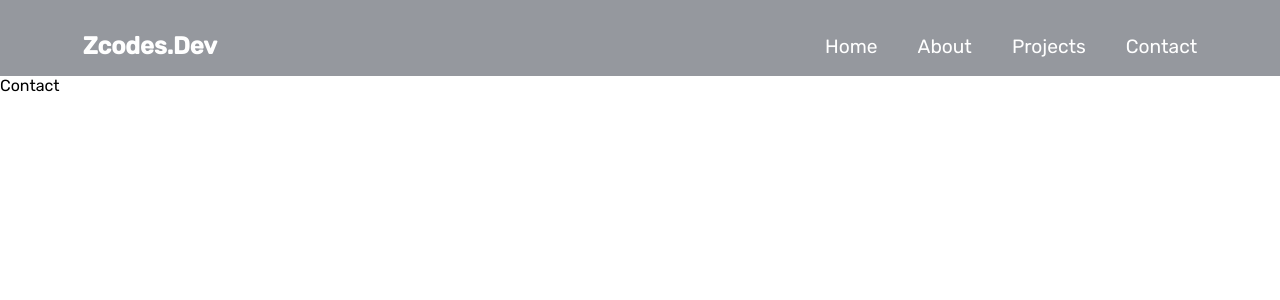
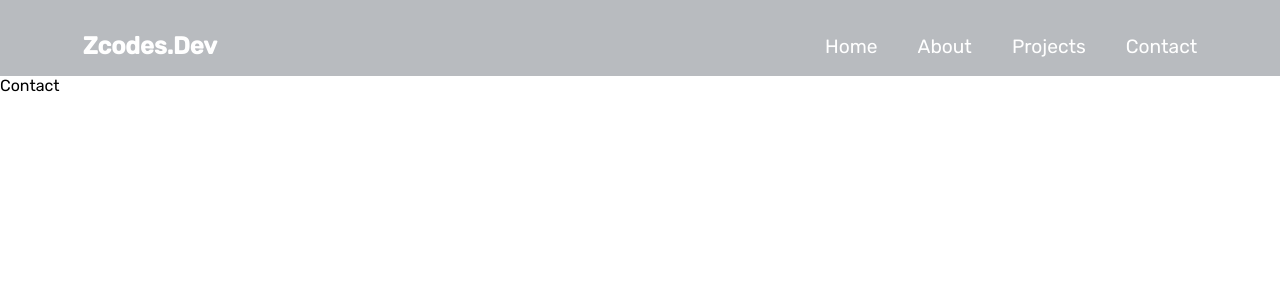
Before and after one commit to FawaleAyomide/Portfolio, a React (Create React App) app: page /contact in a window 1280 px wide. Shown: the top 300 px of the page. Built offline with nearby package versions, Linux system fonts and the light colour scheme.

Commit message:
nav update

```diff
--- a/src/style/media.css
+++ b/src/style/media.css
@@ -11,6 +11,10 @@
     width: 2rem;
     height: 2rem;
     cursor: pointer;
+  }
+  .menu:hover {
+    color: var(--Cyan);
+    transition: .6s ease-in-out all;
   }
   .navlinks {
     position: fixed;
--- a/src/style/root.css
+++ b/src/style/root.css
@@ -24,8 +24,8 @@ html {
 }
 
 :root {
-    --Dark-Blue-intro: hsla(217, 27%, 15%, 0.466);
-    --Dark-Blue-main-bg: hsl(218, 28%, 13%);
+    --Dark-Blue-intro: hsla(217, 27%, 15%, 0.308);
+    --Dark-Blue-main-bg: hsl(217, 27%, 13%);
     --Dark-Blue-footer-bg: hsl(216, 53%, 9%);
     --Dark-Blue-testimonial-bg: hsl(219, 30%, 18%);
     --Cyan: hsl(176, 68%, 64%);
@@ -36,5 +36,5 @@ html {
     --Font-family: 'Rubik', sans-serif;
 
     --btn-bg: linear-gradient(165deg, hsl(176, 68%, 64%) 10%, hsl(198, 60%, 50%) 105%);
-    --sidebar-bg: #000000c5;
+    --sidebar-bg: #000000;
   }
```
